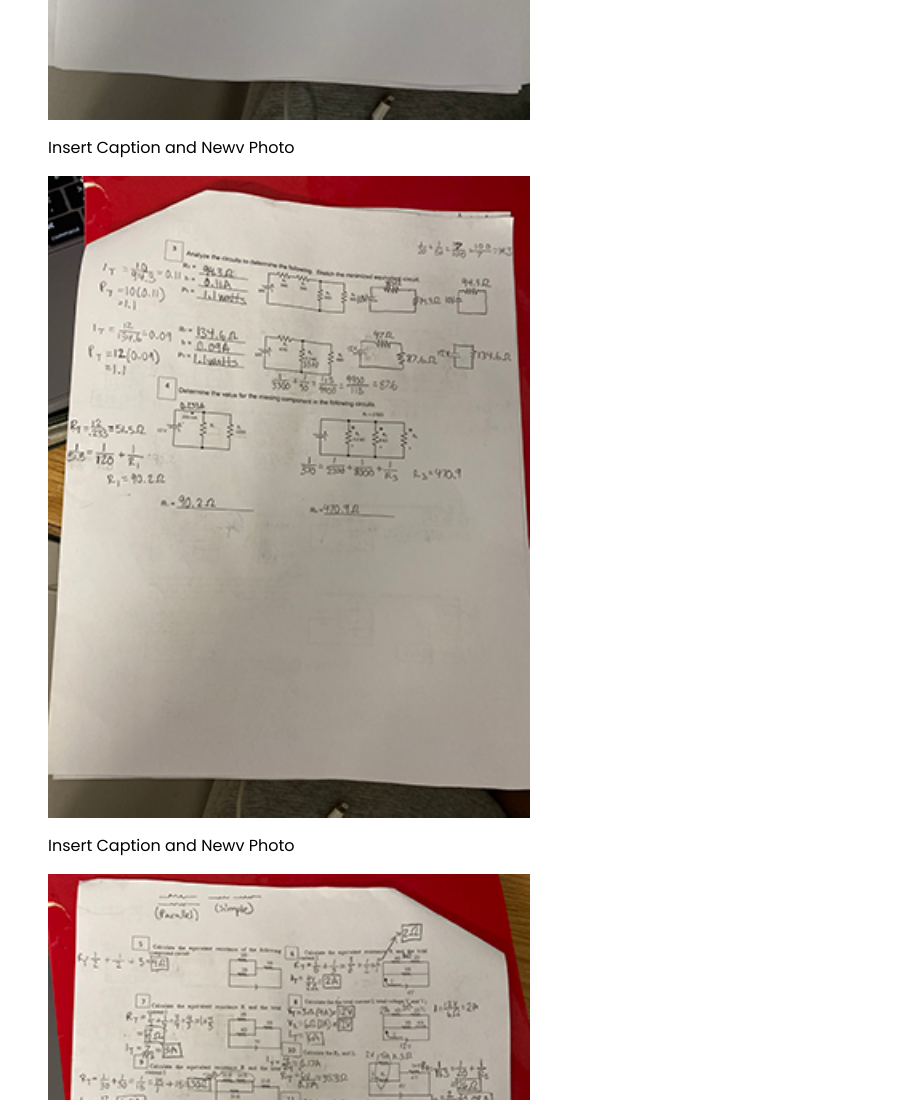
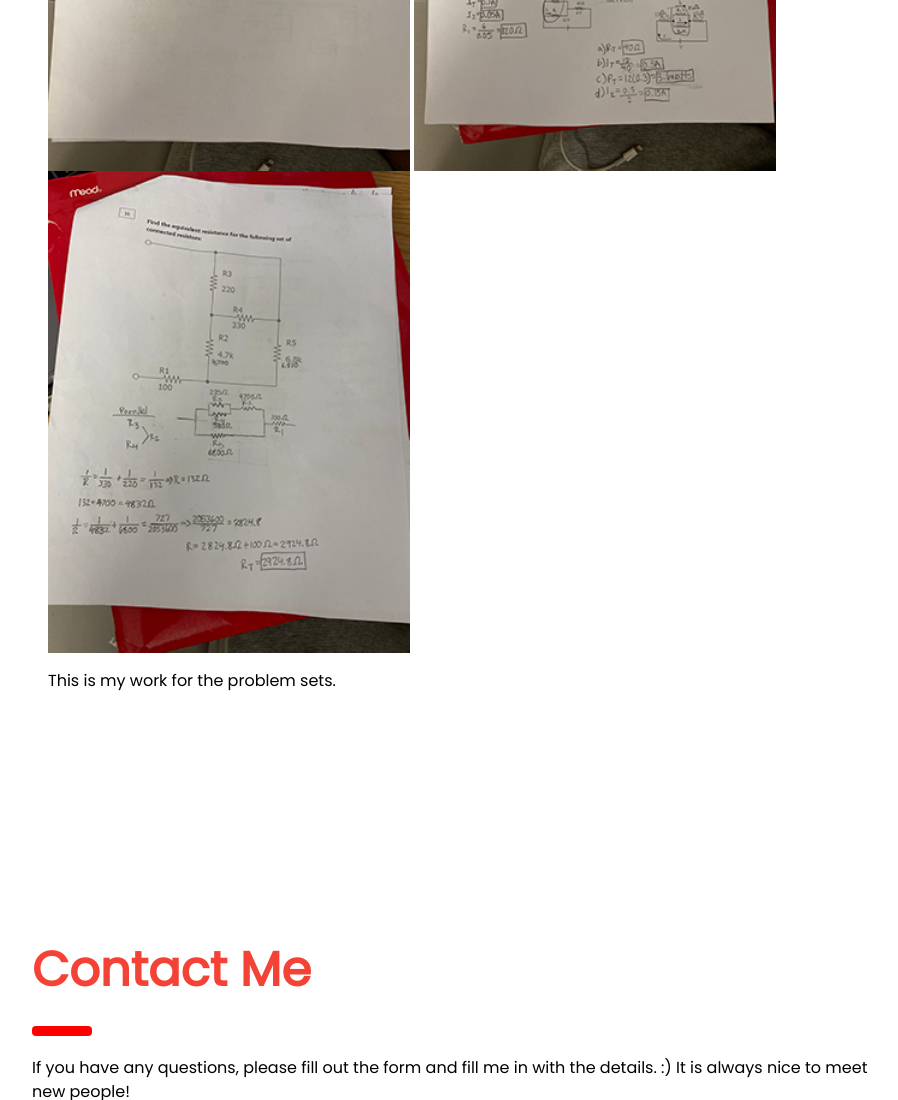
Before and after one commit to IbraheemAyinde/IbraheemAyinde.github.io, a plain HTML site: page Electronics1.html in a window 1280 px wide. Shown: the part 1700-2800 px from the top of the page, without its empty margins (340-1238 px from the left). Drawn offline with nearby package versions, Linux system fonts and the light colour scheme.

Commit message:
fix errors

```diff
--- a/Electronics1.html
+++ b/Electronics1.html
@@ -58,17 +58,15 @@ body {font-size:16px;}
     <hr style="width:50px;border:5px solid red" class="w3-round">
   <!-- Designers -->
   <div class="w3-container" id="designers" style="margin-top:75px">
-  <img src="Images/FirstPage.png" style="width: 60%; margin:auto">
-      <p>Insert Caption and New Photo</p>
-  <img src="Images/PageTwo.png" style="width: 60%; margin:auto">
-    <p>Insert Caption and Newv Photo</p>
-  <img src="Images/PageThree.png" style="width: 60%; margin:auto">
-    <p>Insert Caption and Newv Photo</p>
- <img src="Images/PageFour.png" style="width: 60%; margin:auto">
-    <p>Insert Caption and Newv Photo</p>
+  <img src="Images/DigiOfficeHours.png" style="width: 55%; margin:auto">
+     <p>In this week's assignment, it was an introduction to electronic circuits. Parallel and series circuits were forms of electronic circuts that were explained. I will be calculating the resistance, current, and voltage for the circuit problem sets. <br> Power (P) is measured in watts. Voltage (v) is measured in volts. Resistance (R) is measured in ohms. Current (I) is mesured in amps.</p>
+  <img src="Images/FirstPage.png" style="width: 45%; margin:auto">
+  <img src="Images/PageTwo.png" style="width: 45%; margin:auto">
+  <img src="Images/PageThree.png" style="width: 45%; margin:auto">
+ <img src="Images/PageFour.png" style="width: 45%; margin:auto">
   <img src="Images/LastPage.png
-            " style="width: 60%; margin:auto">
-    <p>Insert Caption and Newv Photo</p>
+            " style="width: 45%; margin:auto">
+    <p>This is my work for the problem sets.</p>
   </div>
   <!-- The Team -->
   <div class="w3-row-padding w3-grayscale">
```
Also changed, not shown: Images/DigiOfficeHours.png (added).
